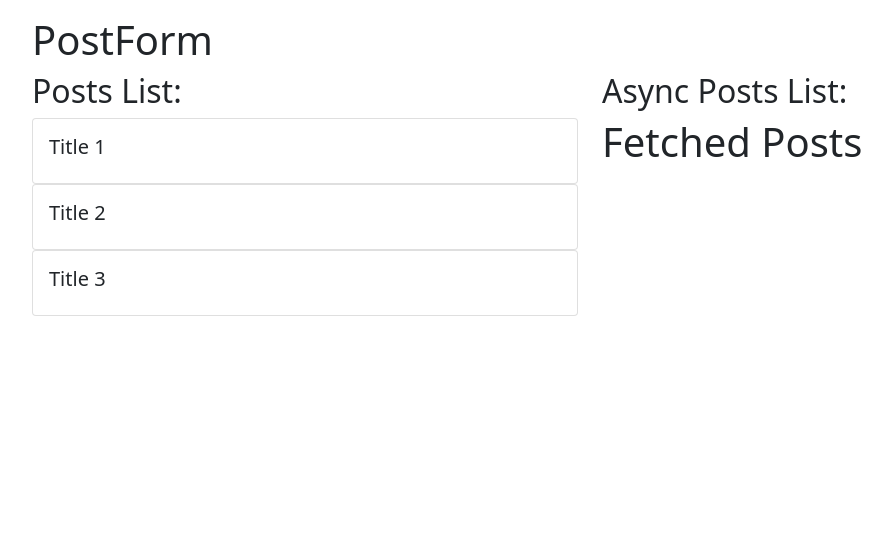
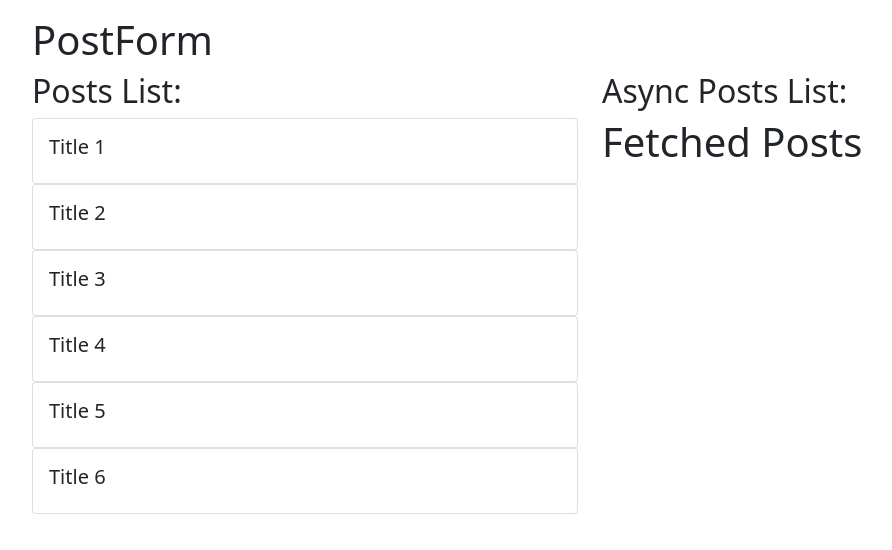
Before and after one commit to MikitaCat/redux_repeat_with_saga, a React (Create React App) app: page / in a window 1280 px wide. Shown: the top 550 px of the page, without its empty margins (50-942 px from the left). Built offline with nearby package versions, Linux system fonts and the light colour scheme.

Commit message:
Posts component update: Added markup Added posts length checking

```diff
--- a/src/App.js
+++ b/src/App.js
@@ -14,7 +14,7 @@ function App() {
       <div className="row">
         <div className="col">
           <h2>Posts List:</h2>
-          <Posts posts={[1, 2, 3]} />
+          <Posts posts={[1, 2, 3, 4, 5, 6]} />
         </div>
         <div className="col">
           <h2>Async Posts List:</h2>
--- a/src/components/Posts.jsx
+++ b/src/components/Posts.jsx
@@ -2,6 +2,10 @@ import React from 'react';
 import Post from './Post';
 
 function Posts({ posts }) {
+  if (!posts.length) {
+    return <p>No Posts Yet</p>;
+  }
+
   return posts.map((post) => {
     return <Post post={post} id={post} />;
   });
```
